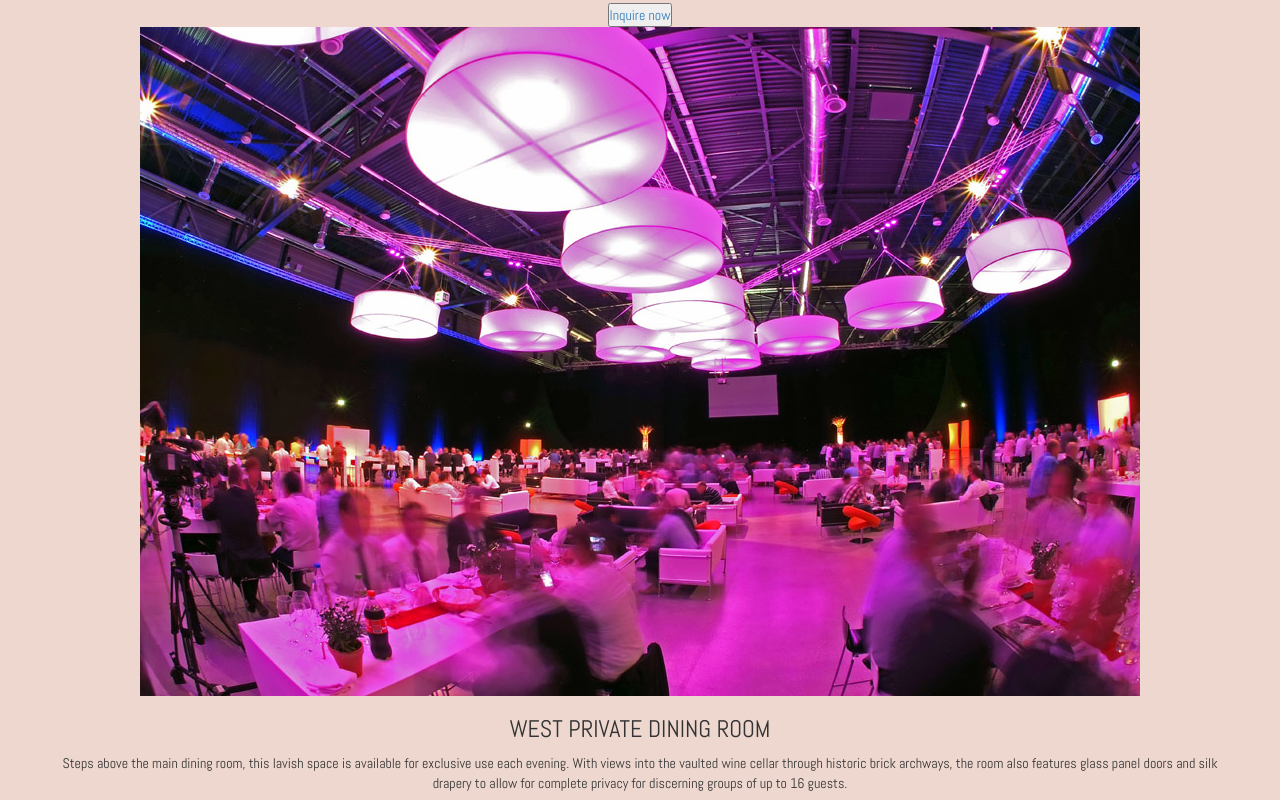
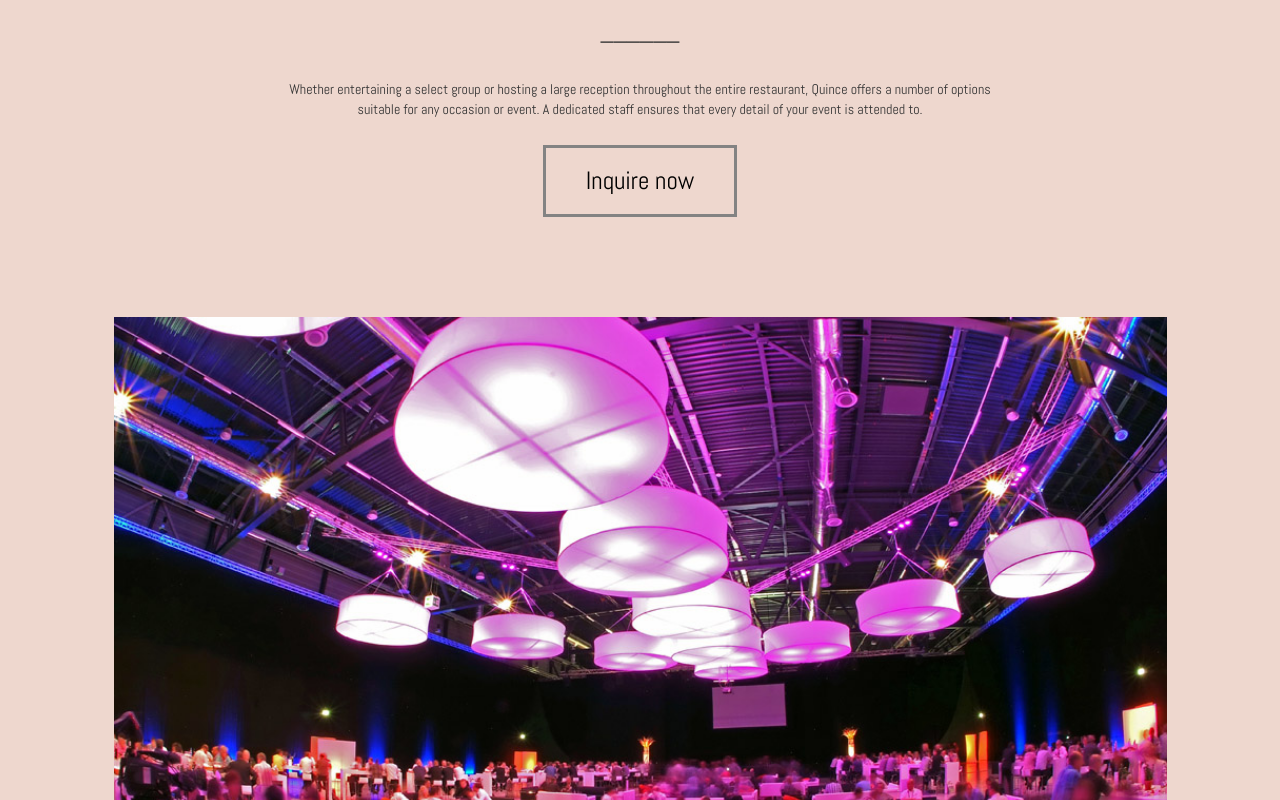
Before and after one commit to mkmahmud/resturent, a plain HTML site: page private_event.html in a window 1280 px wide. Shown: the part 856-1656 px from the top of the page. Drawn offline with nearby package versions, Linux system fonts and the light colour scheme; a script that the page names is missing.

Commit message:
private Css

```diff
--- a/css/style.css
+++ b/css/style.css
@@ -156,6 +156,92 @@ body {
 /* about End */
 
 
+
+/* Private Event Page */
+
+.private_content {
+    padding-bottom: 100px;
+}
+
+.private_content .Event_head {
+    padding: 100px 0px;
+}
+
+.private_content .Event_head h2 {}
+
+.private_content .Event_head h3 {}
+
+.private_content .Event_head p {
+    width: 60%;
+    margin: auto;
+    padding: 26px 0px;
+}
+
+.private_content .Event_head button {
+    padding: 15px 40px;
+    outline: none;
+    background: none;
+    border: 3px solid #838383;
+}
+
+.private_content .Event_head button a {
+    color: black;
+    font-size: 25px;
+    text-decoration: none;
+}
+
+.private_content .evennt_content {}
+
+.private_content .evennt_content_img {
+    width: 90%;
+    margin: auto;
+}
+
+.private_content .evennt_content_img img {
+    width: 100%;
+}
+
+.private_content .Event_text {
+    padding: 20px 60px;
+}
+
+.private_content .Event_text h3 {
+    color: #5c5c5c;
+}
+
+.private_content .Event_text p {
+    text-align: left;
+    color: #2e2e2e;
+}
+
+.private_content .Event_text button {
+    padding: 15px 40px;
+    outline: none;
+    background: none;
+    margin-top: 100px;
+    border: 3px solid #838383;
+}
+
+.private_content .Event_text button a {
+    color: black;
+    font-size: 25px;
+    text-decoration: none;
+}
+
+.inquire_button {
+    transition: 0.2s ease-in-out;
+}
+
+.inquire_button:hover {
+    background-color: #838383 !important;
+}
+
+
+/* Private Event Page End */
+
+
+
+
 /* bottomBar */
 
 .bottomBar {
```
Also changed, not shown: index.html (line endings or trailing spaces).
